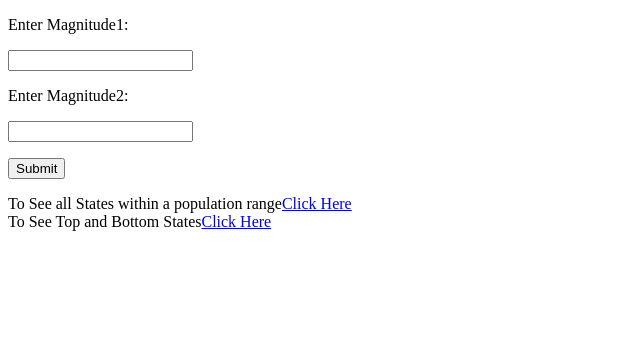
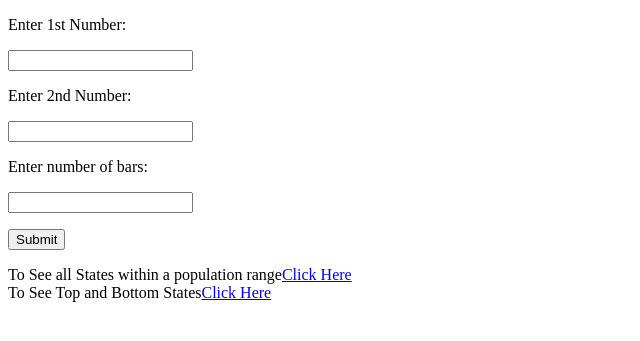
Before and after one commit to sr417summit/mysql, a Flask app: page / in a window 1280 px wide. Shown: the part 118-459 px from the top of the page, without its empty margins (0-640 px from the left). Run offline with Flask 2, Linux system fonts and the light colour scheme.

Commit message:
Add files via upload

```diff
--- a/templates/index.html
+++ b/templates/index.html
@@ -6,10 +6,12 @@
       </header>
     <body>
         <form action = "/mag_out" method = "post">
-            <p>Enter Magnitude1:</p>
+            <p>Enter 1st Number:</p>
             <p><input type = "number" name = "mag1"></p>
-            <p>Enter Magnitude2:</p>
+            <p>Enter 2nd Number:</p>
             <p><input type = "number" name = "mag2"></p>
+            <p>Enter  number of bars:</p>
+            <p><input type = "number" name = "num"></p>
             <p><input type ="submit" name ="Submit"></p>
 
             To See all States within a population range<picture></picture><a href="get_pop">Click Here</a> <br>
--- a/templates/mag_out.html
+++ b/templates/mag_out.html
@@ -9,6 +9,6 @@
   <script>
     var chart_data = JSON.parse('{{ chart_data | safe }}');
     Plotly.newPlot('chart', chart_data.data, chart_data.layout);
+
   </script>
 </body>
-</html>
```
